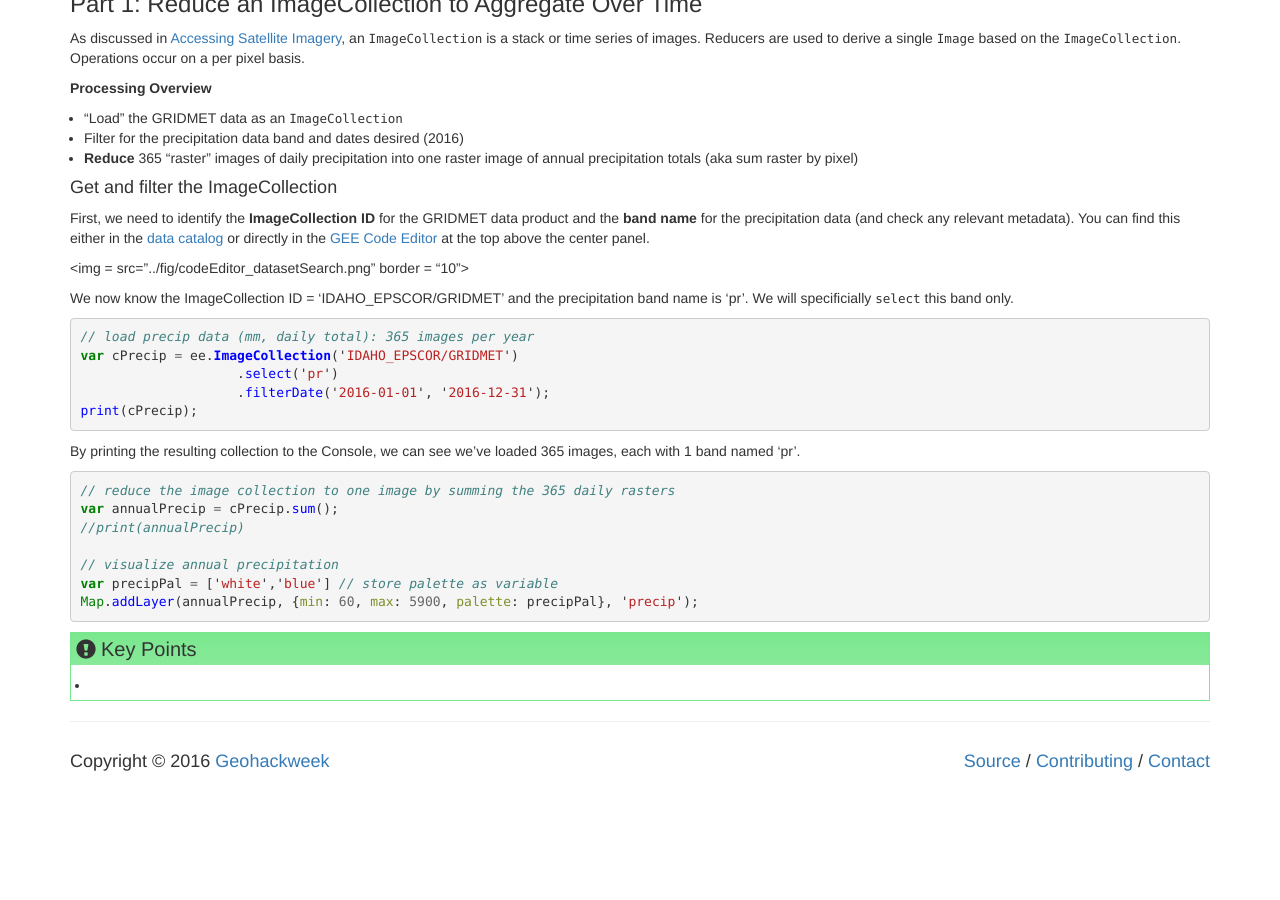
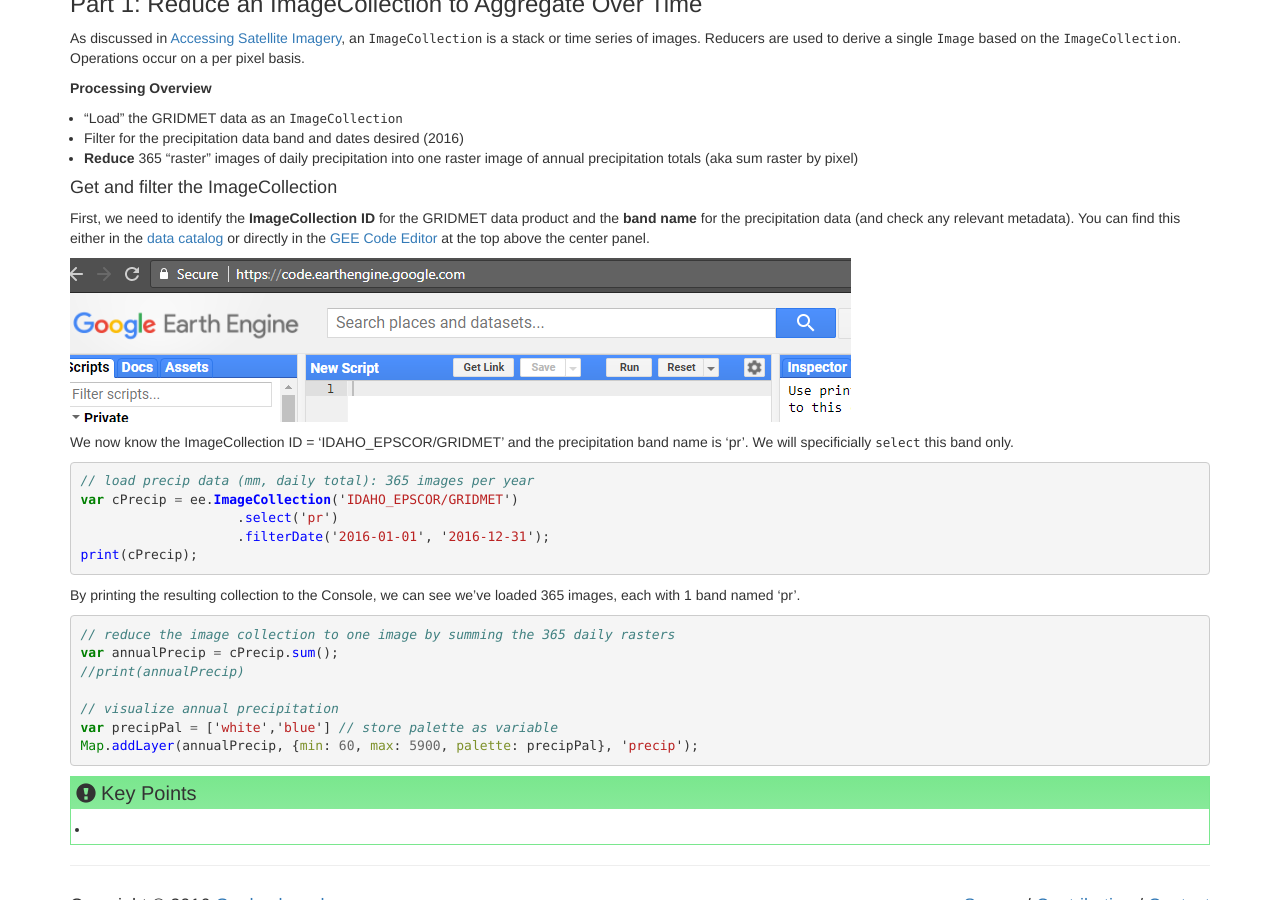
Before and after one commit to geohackweek/GoogleEarthEngine, a Jekyll site: the page built from _episodes/05-reducers.md, in a window 1280 px wide and 900 px high, scrolled down 1116 px. Built offline with Jekyll 4.4.1, drawn with Linux system fonts in a browser that asks for light colours; before the commit the page ends 1898 px from its top, so only the background shows below that.

Commit message:
fixing image

```diff
--- a/_episodes/05-reducers.md
+++ b/_episodes/05-reducers.md
@@ -38,7 +38,7 @@ As discussed in [Accessing Satellite Imagery](https://geohackweek.github.io/Goog
 #### Get and filter the ImageCollection
 First, we need to identify the **ImageCollection ID** for the GRIDMET data product and the **band name** for the precipitation data (and check any relevant metadata). You can find this either in the [data catalog](https://code.earthengine.google.com/datasets/) or directly in the [GEE Code Editor](https://code.earthengine.google.com/) at the top above  the center panel.
 
-<img = src="../fig/codeEditor_datasetSearch.png" border = "10">
+<img src="../fig/codeEditor_datasetSearch.png" border = "10">
 
 We now know the ImageCollection ID = 'IDAHO_EPSCOR/GRIDMET' and the precipitation band name is 'pr'. We will specificially `select` this band only.
 
```
